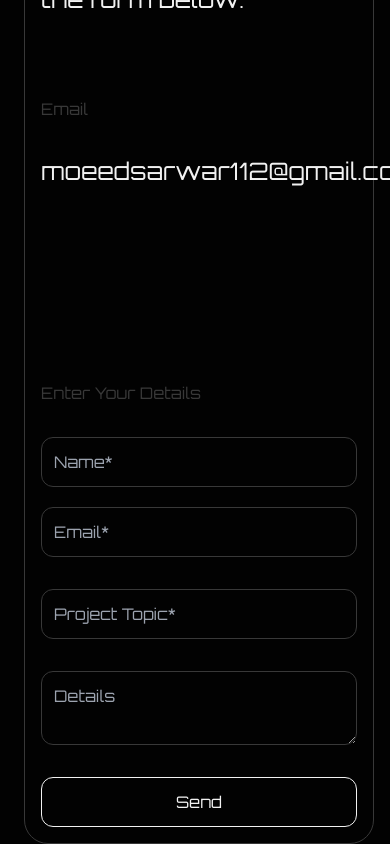
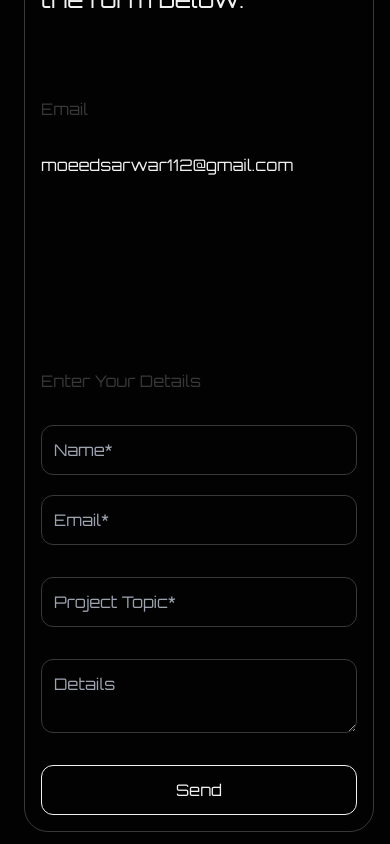
Before and after one commit to OyeMoeed/myPortfolio, a React (Vite) app: page /playground in a window 390 px wide. Shown: the part 1865-2709 px from the top of the page. Built offline with nearby package versions, Linux system fonts and the light colour scheme.

Commit message:
Update Footer.jsx

```diff
--- a/src/components/Footer.jsx
+++ b/src/components/Footer.jsx
@@ -62,7 +62,7 @@ const Footer = () => {
             <div className="pb-[12em]">
               <a
                 href="mailto:moeedsarwar112@gmail.com"
-                className="text-[#f1f1f1] lg:text-[2em] text-[1.5em] "
+                className="text-[#f1f1f1] lg:text-[2em] text-[1em] "
               >
                 moeedsarwar112@gmail.com
               </a>
```
